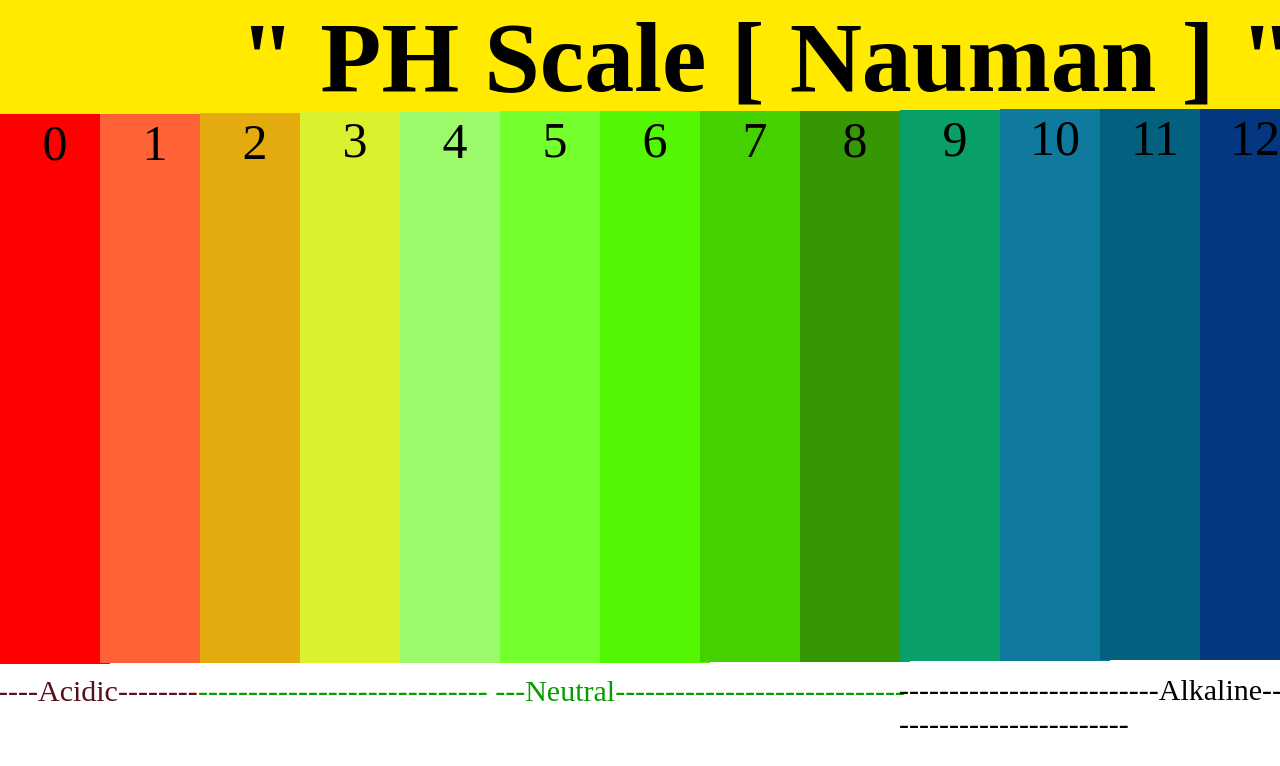
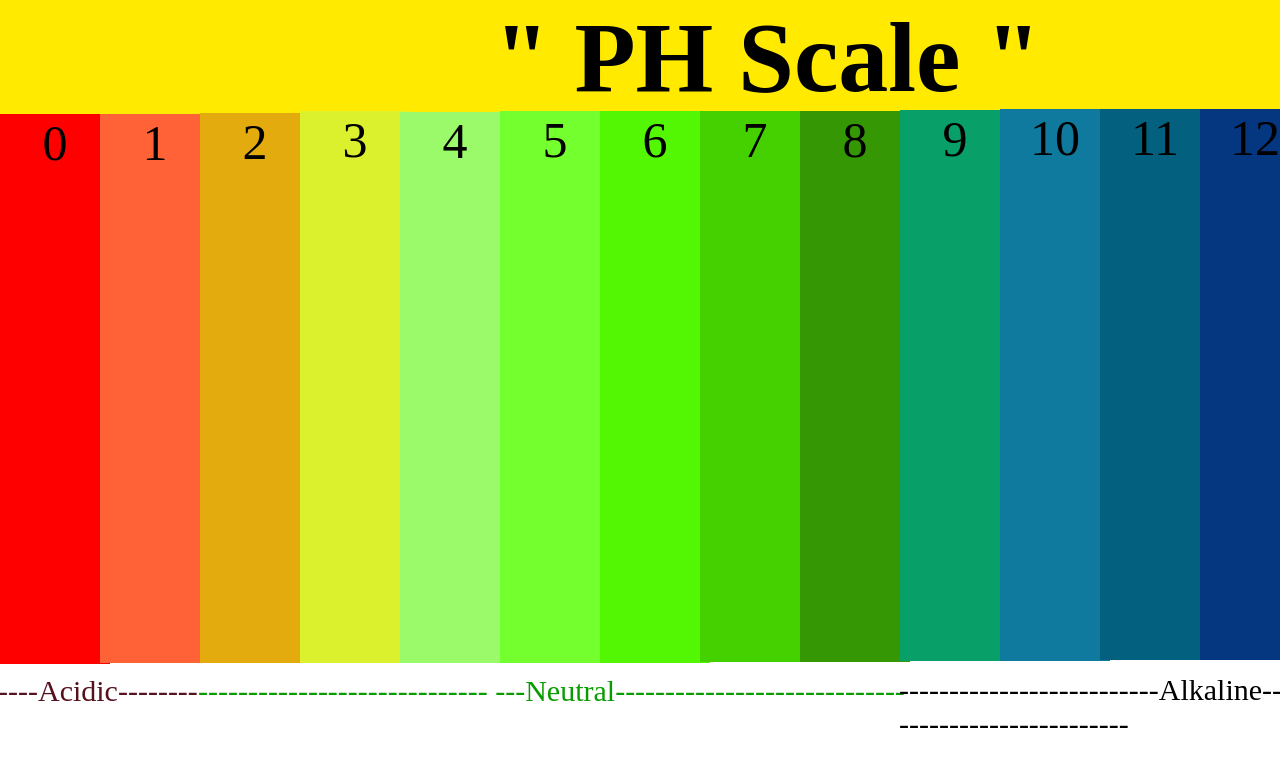
Before and after one commit to muhamadnomanshabbir/pHTask, a plain HTML site: page index.html in a window 1280 px wide. Shown: the top 766 px of the page. Drawn offline with Linux system fonts and the light colour scheme.

Commit message:
update complete

```diff
--- a/index.html
+++ b/index.html
@@ -11,7 +11,7 @@
 </head>
 
 <body>
-    <h1 class="aa">" PH Scale [ Nauman ] "</h1>
+    <h1 class="aa">" PH Scale "</h1>
     <div class="zz"></div>
     <div class="bb">0<div class="cc">1<div class="dd">2<div class="ee">3<div class="ff">4<div class="gg">5 <div
                                 class="hh">6<div class="ii">7<div class="jj">8 <div class="kk">9
```
